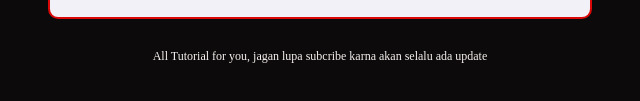
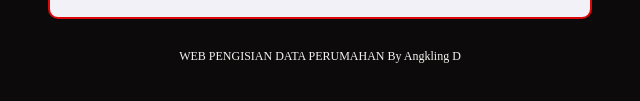
Before and after one commit to taoomatoa/Pengisian-Data-Rumah-Dinas-Paspampres, a plain HTML site: page index.html in a window 1280 px wide. Shown: the part 597-698 px from the top of the page, 320-960 px from the left. Drawn offline with Linux system fonts and the light colour scheme.

Commit message:
Update index.html

```diff
--- a/index.html
+++ b/index.html
@@ -72,7 +72,7 @@
   </div>
 
   <div id="footer">
-    All Tutorial for you, jagan lupa subcribe karna akan selalu ada update
+    WEB PENGISIAN DATA PERUMAHAN By Angkling D
   </div>
 
 </body>
```
